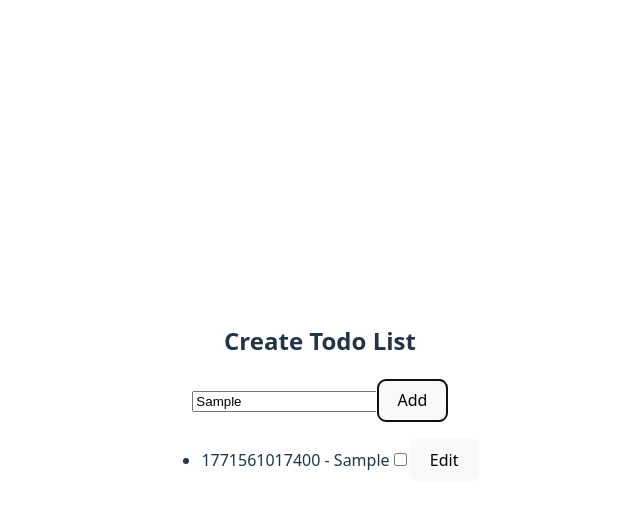
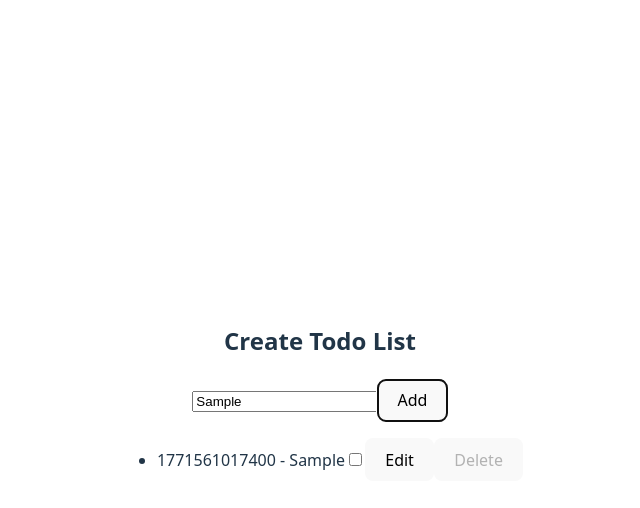
Before and after one commit to mstanton6/320.9LAB, a React (Vite) app: page / in a window 1280 px wide. Both pictures are taken after typing "Sample" into the empty fields and a click on the button "Add". Shown: the top 508 px of the page, without its empty margins (320-960 px from the left). Built offline with nearby package versions, Linux system fonts and the light colour scheme.

Commit message:
delete working

```diff
--- a/src/App.jsx
+++ b/src/App.jsx
@@ -28,6 +28,9 @@ function reducer(state, action) {
           : todo
       )
 
+      case "delete": // Delete the Todo - filter out the id just selected and return the rest
+      return state.filter(todo => todo.id !== action.payload.id)
+
     default:
       return state;
   }
@@ -36,7 +39,6 @@ function reducer(state, action) {
 function App() {
   const [todos, dispatch] = useReducer(reducer, []);
   const [inputText, setInputText] = useState("");
-  const [editText, seteditText] = useState("");
 
   return (
     <>
@@ -74,6 +76,19 @@ function App() {
                 Edit
               </button>
 
+              {/* Delete button */}
+              <button
+                disabled={!todo.completed}
+                onClick={() => {
+                  const newTitle = prompt("Delete todo:", todo.title);
+                  if (newTitle !== null && newTitle.trim() !== "") {
+                    dispatch({ type: "delete", payload: { id: todo.id } });
+                  }
+                }}
+              >
+                Delete
+              </button>
+
             </li>
           ))}
         </ul>
```
